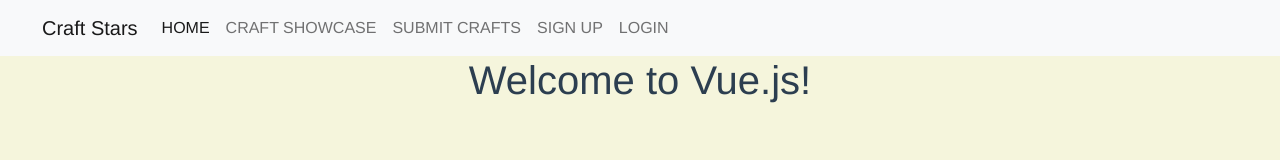
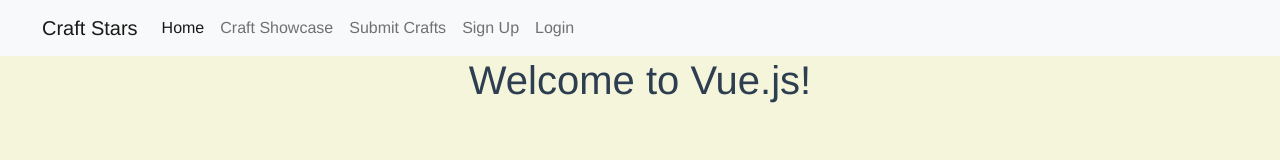
Before and after one commit to marocks31/personal-blog-frontend, a Vue app: page / in a window 1280 px wide. Shown: the top 160 px of the page. Built offline with nearby package versions, Linux system fonts and the light colour scheme.

Commit message:
installed new bootstrap 5 navbar

```diff
--- a/src/App.vue
+++ b/src/App.vue
@@ -21,22 +21,18 @@
       <button
         class="navbar-toggler"
         type="button"
-        data-toggle="collapse"
-        data-target="#navbarSupportedContent"
-        aria-controls="navbarSupportedContent"
+        data-bs-toggle="collapse"
+        data-bs-target="#navbarNavAltMarkup"
+        aria-controls="navbarNavAltMarkup"
         aria-expanded="false"
         aria-label="Toggle navigation"
       >
         <span class="navbar-toggler-icon"></span>
       </button>
-      <div class="collapse navbar-collapse" id="navbarSupportedContent">
-        <ul class="navbar-nav text-uppercase me-auto mb-2 mb-lg-0">
-          <li class="nav-item">
-            <a class="nav-link active" aria-current="page" href="/about">
-              Home
-              <!-- <span class="sr-only">(current)</span> -->
-            </a>
-          </li>
+      <div class="collapse navbar-collapse" id="navbarNavAltMarkup">
+        <div class="navbar-nav">
+          <!-- need to link home button -->
+          <a class="nav-link active" aria-current="page" href="#">Home</a>
           <li class="nav-item">
             <a class="nav-link" href="/crafts">Craft Showcase</a>
           </li>
@@ -50,7 +46,7 @@
             <a v-if="!isLoggedIn" class="nav-link" href="/login">Login</a>
             <a v-else class="nav-link" href="/logout">Logout</a>
           </li>
-        </ul>
+        </div>
       </div>
     </div>
   </nav>
@@ -71,13 +67,4 @@
 nav {
   padding: 30px;
 }
-
-/* nav a {
-  font-weight: bold;
-  color: #2c3e50;
-} */
-
-/* nav a.router-link-exact-active {
-  color: #42b983;
-} */
 </style>
```
